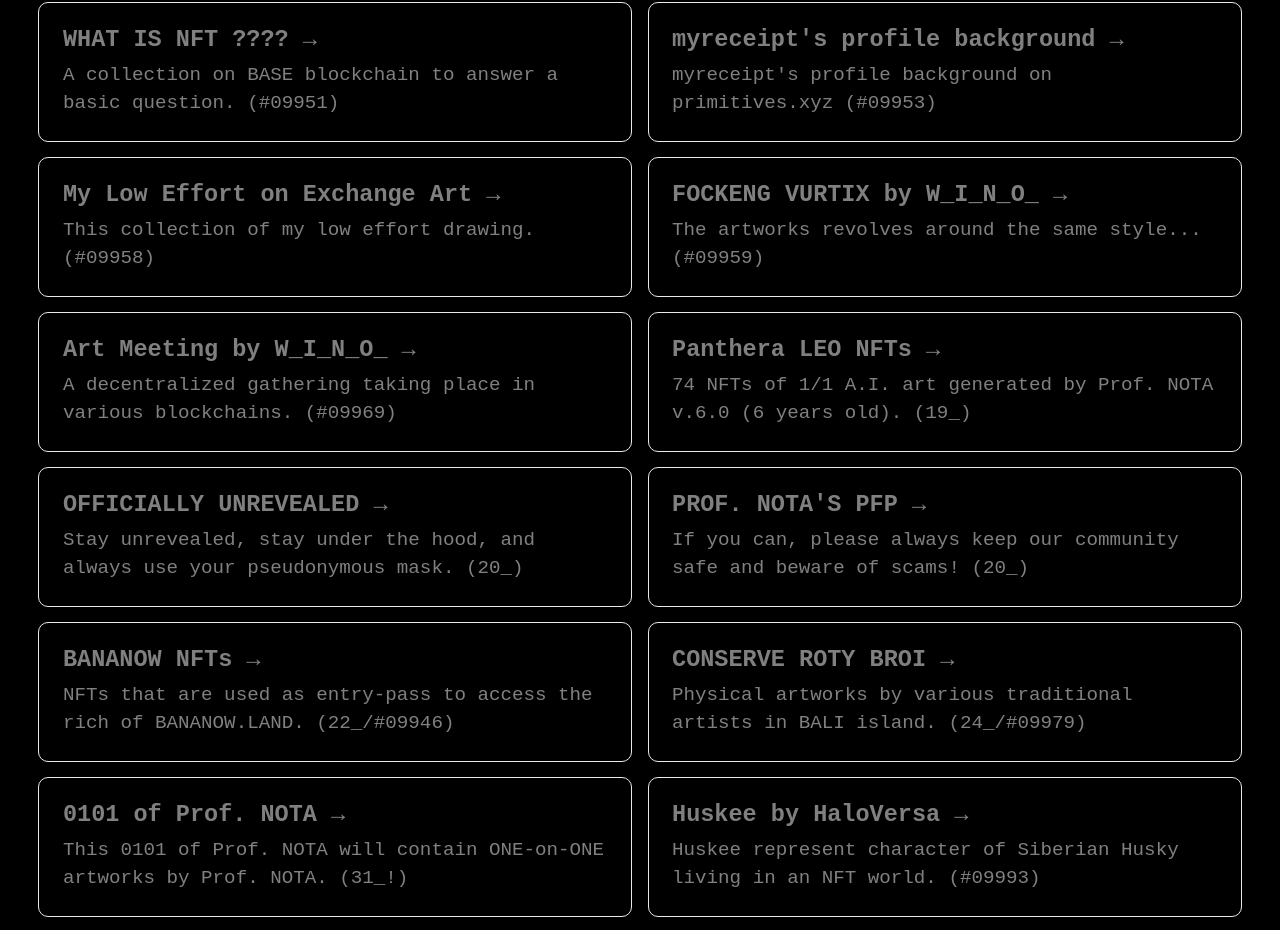
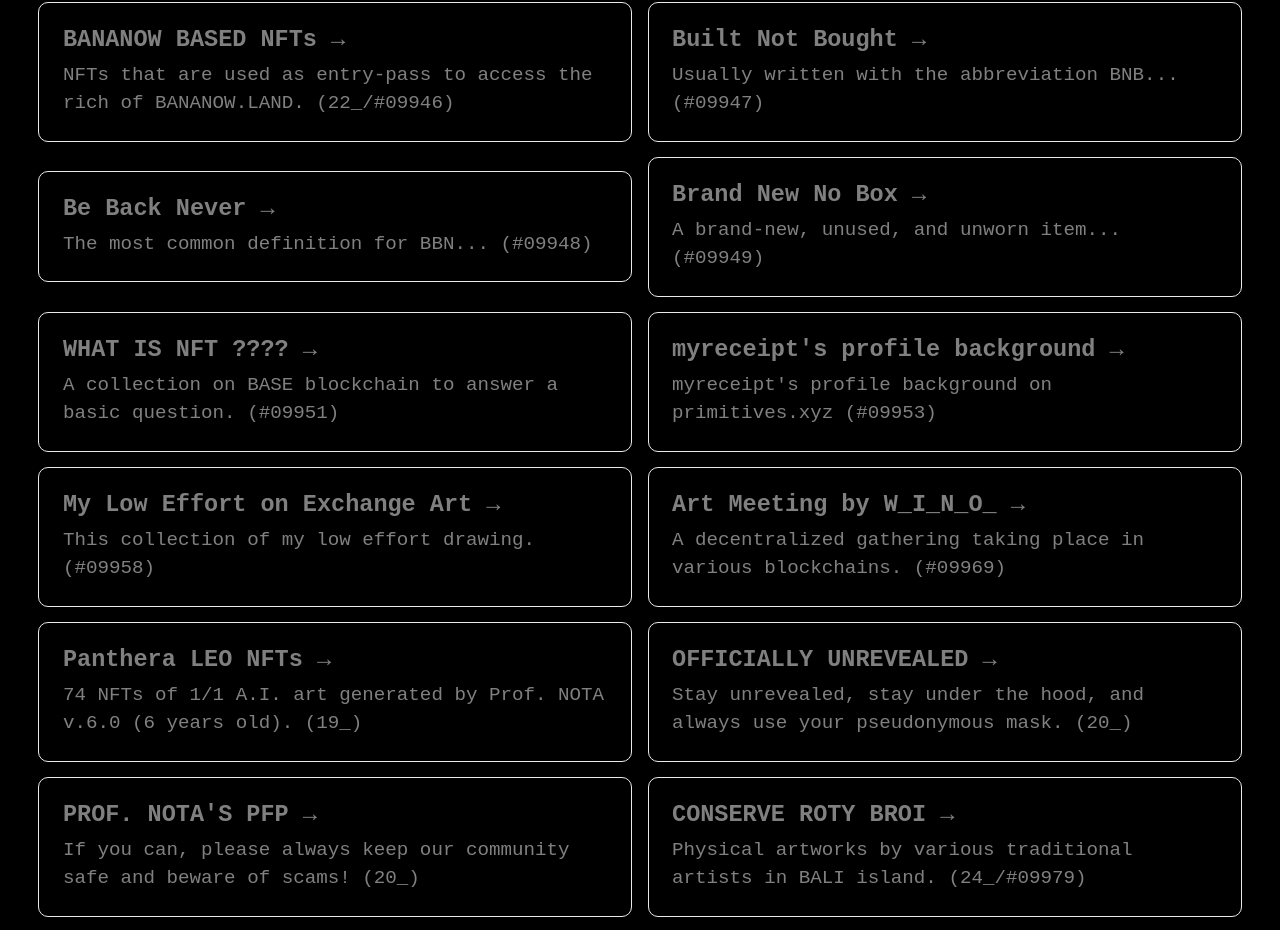
Before and after one commit to myreceiptt/nota-deeplinks, a Next.js app: page / in a window 1280 px wide. Shown: the part 414-1344 px from the top of the page. Built offline with nearby package versions, Linux system fonts and the light colour scheme.

Commit message:
BANANOW BASED

```diff
--- a/pages/index.js
+++ b/pages/index.js
@@ -117,6 +117,45 @@
           </a>
 
           <a
+            href="https://heads.bananow.land/"
+            className={styles.card}
+            target="_blank"
+          >
+            <h3>BANANOW BASED NFTs &rarr;</h3>
+            <p>
+              NFTs that are used as entry-pass to access the rich of
+              BANANOW.LAND. (22_/#09946)
+            </p>
+          </a>
+
+          <a
+            href="https://opensea.io/collection/built-not-bought"
+            className={styles.card}
+            target="_blank"
+          >
+            <h3>Built Not Bought &rarr;</h3>
+            <p>Usually written with the abbreviation BNB... (#09947)</p>
+          </a>
+
+          <a
+            href="https://opensea.io/collection/be-back-never"
+            className={styles.card}
+            target="_blank"
+          >
+            <h3>Be Back Never &rarr;</h3>
+            <p>The most common definition for BBN... (#09948)</p>
+          </a>
+
+          <a
+            href="https://opensea.io/collection/brand-new-no-box"
+            className={styles.card}
+            target="_blank"
+          >
+            <h3>Brand New No Box &rarr;</h3>
+            <p>A brand-new, unused, and unworn item... (#09949)</p>
+          </a>
+
+          <a
             href="https://opensea.io/collection/what-is-non-fungible-token"
             className={styles.card}
             target="_blank"
@@ -144,15 +183,6 @@
           >
             <h3>My Low Effort on Exchange Art &rarr;</h3>
             <p>This collection of my low effort drawing. (#09958)</p>
-          </a>
-
-          <a
-            href="https://exchange.art/series/FOCKENG%20VURTIX/nfts"
-            className={styles.card}
-            target="_blank"
-          >
-            <h3>FOCKENG VURTIX by W_I_N_O_ &rarr;</h3>
-            <p>The artworks revolves around the same style... (#09959)</p>
           </a>
 
           <a
@@ -200,18 +230,6 @@
             <p>
               If you can, please always keep our community safe and beware of
               scams! (20_)
-            </p>
-          </a>
-
-          <a
-            href="https://iqraa.straight-line.org/the-kings-nfts/02-the-creations.../waivfves-1/22.-bananow-nfts"
-            className={styles.card}
-            target="_blank"
-          >
-            <h3>BANANOW NFTs &rarr;</h3>
-            <p>
-              NFTs that are used as entry-pass to access the rich of
-              BANANOW.LAND. (22_/#09946)
             </p>
           </a>
 
```
